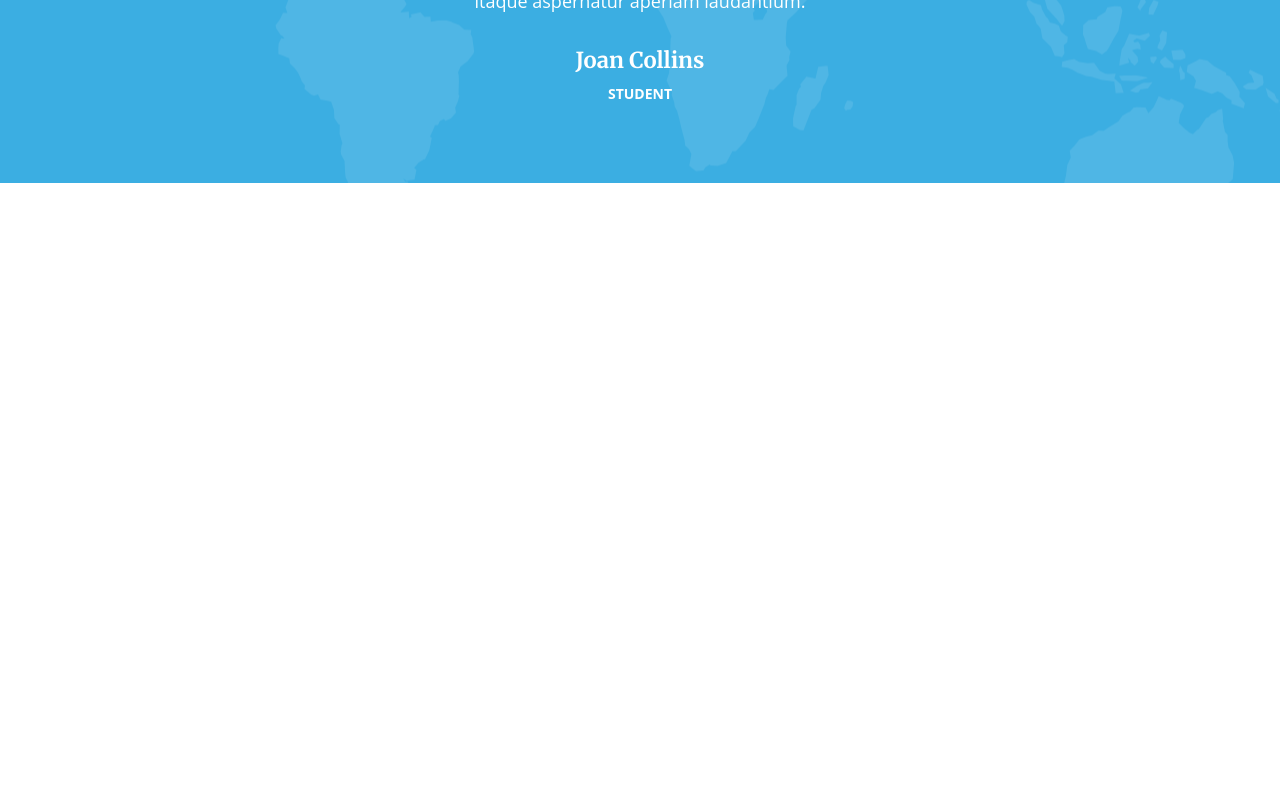
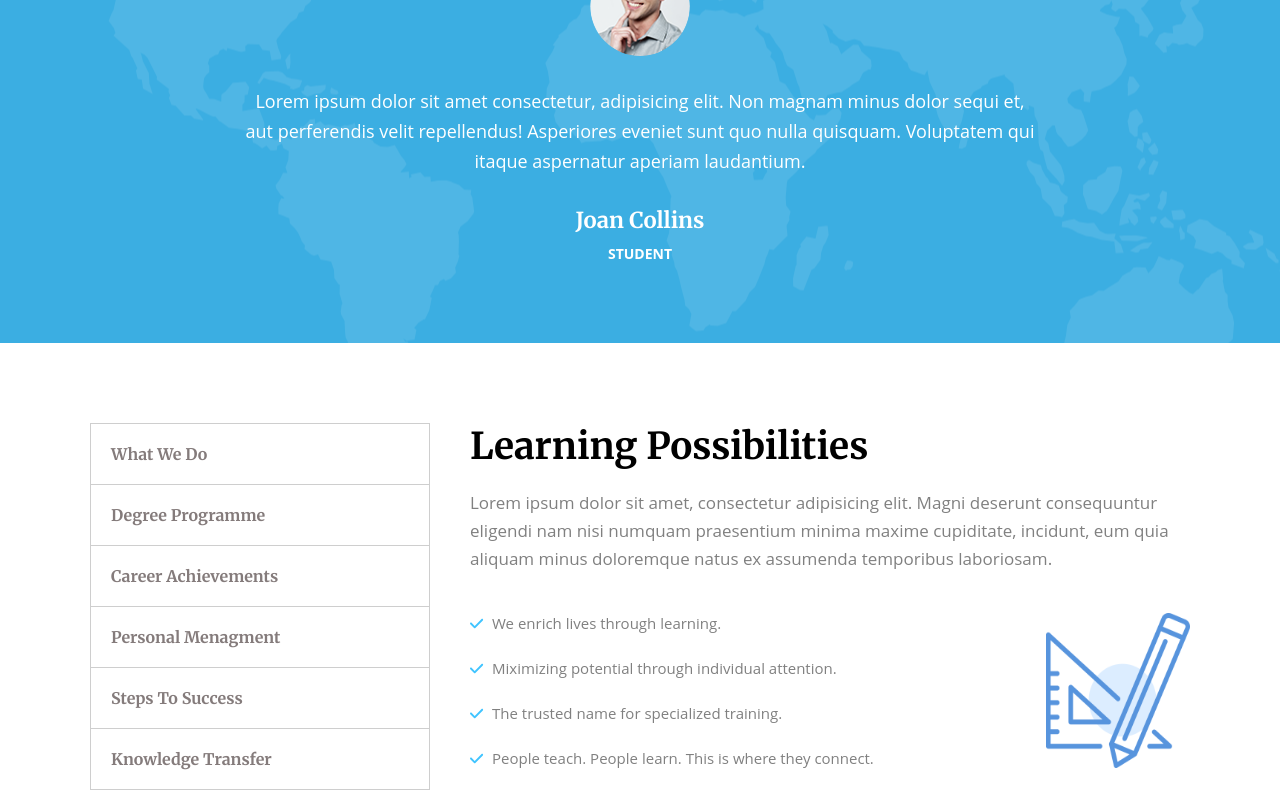
Before and after one commit to FedeAle1525/proj-html-vuejs, a Vue app: page / in a window 1280 px wide. Shown: the part 2637-3434 px from the top of the page. Before the commit the page ends 2820 px from the top, so only its background shows below. Built offline with nearby package versions, Linux system fonts and the light colour scheme.

Commit message:
VUE create and use component Info in Main

```diff
--- a/src/components/Children.vue
+++ b/src/components/Children.vue
@@ -80,6 +80,7 @@ section {
     font-weight: 400;
     font-size: 17px;
     line-height: 26px;
+    color: $text-gray;
   }
 
   .numbers {
--- /dev/null
+++ b/src/components/Info.vue
@@ -0,0 +1,156 @@
+<script>
+export default {
+  data() {
+    return {
+      infos: ['What We Do', 'Degree Programme', 'Career Achievements',
+        'Personal Menagment', 'Steps To Success', 'Knowledge Transfer']
+    }
+  }
+}
+</script>
+
+
+<template>
+  <section>
+    <div class="container">
+      <div class="row">
+        <div class="col-4">
+          <div class="info" v-for="info in infos">
+            {{ info }}
+          </div>
+        </div>
+        <div class="col-8">
+          <span>Learning Possibilities</span>
+
+          <p>Lorem ipsum dolor sit amet, consectetur adipisicing elit. Magni deserunt consequuntur eligendi
+            nam nisi numquam praesentium minima maxime cupiditate, incidunt, eum quia aliquam minus
+            doloremque natus ex assumenda temporibus laboriosam.
+          </p>
+
+          <div class="bottom">
+            <ul>
+              <li>
+                <font-awesome-icon icon="fa-solid fa-check" class="icon" />
+                We enrich lives through learning.
+              </li>
+              <li>
+                <font-awesome-icon icon="fa-solid fa-check" class="icon" />
+                Miximizing potential through individual attention.
+              </li>
+              <li>
+                <font-awesome-icon icon="fa-solid fa-check" class="icon" />
+                The trusted name for specialized training.
+              </li>
+              <li>
+                <font-awesome-icon icon="fa-solid fa-check" class="icon" />
+                People teach. People learn. This is where they connect.
+              </li>
+            </ul>
+
+            <img src="/image/h12-tabs-icon-1.png">
+          </div>
+        </div>
+      </div>
+    </div>
+  </section>
+</template>
+
+
+<style lang="scss">
+@use '../style/partials/variables' as *;
+
+//1 - Importo Font Google
+@import url('https://fonts.googleapis.com/css2?family=Merriweather:wght@700&display=swap');
+//2 - Creo Variabile con Font importato
+$font-merriweather: 'Merriweather', serif;
+
+section {
+  padding: 80px 0;
+}
+
+.row {
+  display: flex;
+  margin: 0 -20px;
+
+  .col-4 {
+    flex-basis: calc(100% * 4 / 12);
+    padding: 0 20px;
+  }
+
+  .col-8 {
+    flex-basis: calc(100% * 8 / 12);
+    padding: 0 20px;
+    font-family: 'Open Sans', sans-serif;
+    display: flex;
+    flex-direction: column;
+    gap: 20px;
+
+    span {
+      font-family: $font-merriweather;
+      font-size: 37px;
+    }
+
+    p {
+      font-size: 17px;
+      line-height: 28px;
+      color: $text-light-gray;
+      margin-bottom: 20px;
+    }
+
+    ul {
+      display: flex;
+      flex-direction: column;
+      gap: 25px;
+
+      li {
+        font-size: 15px;
+        color: $text-light-gray;
+
+        .icon {
+          color: $light-blue;
+          margin-right: 5px;
+        }
+
+      }
+    }
+  }
+}
+
+.bottom {
+  display: flex;
+  justify-content: space-between;
+
+  img {
+    max-width: 20%;
+  }
+}
+
+.info {
+  color: rgb(132, 123, 123);
+  font-family: $font-merriweather;
+  font-size: 16px;
+  border-top: 1px solid #CECECE;
+  border-left: 1px solid #CECECE;
+  border-right: 1px solid #CECECE;
+  padding: 20px 0 20px 20px;
+
+  // &::before {
+  //   content: '';
+  //   display: block;
+  //   height: 100%;
+  //   width: 2px;
+  //   background-color: $light-blue;
+
+  // }
+
+  &:hover {
+    background-color: #F2F2F2;
+    color: $light-blue;
+  }
+
+  &:last-child {
+    border-bottom: 1px solid #CECECE;
+  }
+
+}
+</style>
--- a/src/components/Main.vue
+++ b/src/components/Main.vue
@@ -3,6 +3,7 @@ import Types from './Types.vue';
 import Tutoring from './Tutoring.vue';
 import Children from './Children.vue';
 import Students from './Students.vue';
+import Info from './Info.vue';
 
 export default {
 
@@ -10,7 +11,8 @@ export default {
     Types,
     Tutoring,
     Children,
-    Students
+    Students,
+    Info
   }
 }
 </script>
@@ -23,6 +25,8 @@ export default {
   <Children />
 
   <Students />
+
+  <Info />
 </template>
 
 <style lang="scss" scoped></style>
--- a/src/components/Students.vue
+++ b/src/components/Students.vue
@@ -9,7 +9,7 @@ export default {
   <section>
     <div class="container-small">
       <div class="avatar">
-        <img src="/image/instructor-img-6-150x150.jpg">
+        <img src="/image/testimonials-standard-2.png">
       </div>
 
       <p>Lorem ipsum dolor sit amet consectetur, adipisicing elit. Non magnam minus dolor sequi et,
--- a/src/components/Tutoring.vue
+++ b/src/components/Tutoring.vue
@@ -59,6 +59,7 @@ section {
     font-size: 17px;
     font-weight: 400;
     line-height: 26px;
+    color: $text-gray;
   }
 
   a {
--- a/src/main.js
+++ b/src/main.js
@@ -13,9 +13,10 @@ import { faMagnifyingGlass } from '@fortawesome/free-solid-svg-icons'
 import { faBagShopping } from '@fortawesome/free-solid-svg-icons'
 import { faBars } from '@fortawesome/free-solid-svg-icons'
 import { faAngleUp } from '@fortawesome/free-solid-svg-icons'
+import { faCheck } from '@fortawesome/free-solid-svg-icons'
 
 /* add icons to the library */
-library.add(faMagnifyingGlass, faBagShopping, faBars, faAngleUp)
+library.add(faMagnifyingGlass, faBagShopping, faBars, faAngleUp, faCheck)
 
 createApp(App)
   .component('font-awesome-icon', FontAwesomeIcon)
--- a/src/style/partials/_variables.scss
+++ b/src/style/partials/_variables.scss
@@ -1,2 +1,4 @@
 $light-blue: #40C4FF;
 $bg-card-types: #F2F8FC;
+$text-gray: rgb(89, 89, 89);
+$text-light-gray: rgb(128, 128, 128);
```
Also changed, not shown: public/image/h12-tabs-icon-1.png (added), public/image/testimonials-standard-2.png (added).
